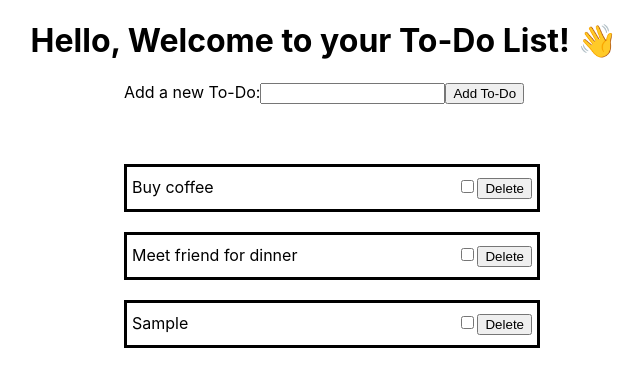
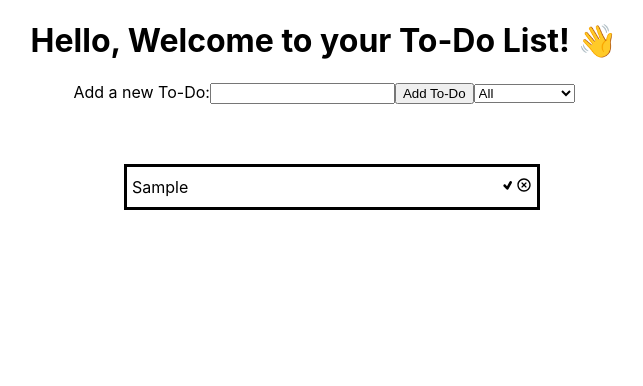
Before and after one commit to davidptclark/todo-list-react-app, a React (Create React App) app: page / in a window 1280 px wide. Both pictures are taken after typing "Sample" into the empty fields and a click on the button "Add To-Do". Shown: the top 386 px of the page, without its empty margins (316-959 px from the left). Built offline with nearby package versions, Linux system fonts and the light colour scheme.

Commit message:
Add filter by todo status: all, completed, uncompleted

```diff
--- a/package.json
+++ b/package.json
@@ -8,6 +8,7 @@
     "@testing-library/user-event": "^13.5.0",
     "react": "^17.0.2",
     "react-dom": "^17.0.2",
+    "react-icons": "^4.3.1",
     "react-scripts": "5.0.0",
     "web-vitals": "^2.1.4"
   },
--- a/src/App.css
+++ b/src/App.css
@@ -12,12 +12,16 @@
   align-items: flex-start;
 }
 
-.todo-items {
+.todo-item {
   margin: 10px 0px 10px 0px;
   padding: 10px 5px 10px 5px;
   width: 400px;
   display: inline-block;
   border-style: solid;
+}
+
+.completed {
+  text-decoration: line-through;
 }
 
 .buttons {
--- a/src/App.js
+++ b/src/App.js
@@ -2,26 +2,46 @@ import './App.css';
 import Header from './Header';
 import Form from './Form';
 import TodoList from './Todo-list';
-import { useState } from 'react';
+import { useState, useEffect } from 'react';
 
 //TODO: I'd like to include editing at some point but seems difficult. Why? To give the user the ability to edit, a new text box would need to appear (priority ordering)
 
 function App() {
   //Initial state of to-do is best placed here
   //Set up with objects for each item, with a key of text to ease manipulation when we add complexity to the app later
-  const [todos, setTodos] = useState([
-    { text: 'Buy coffee' },
-    { text: 'Meet friend for dinner' },
-  ]);
+  const [todos, setTodos] = useState([]);
+  const [status, setStatus] = useState('all');
+  const [filteredToDos, setFilteredToDos] = useState([]);
+
+  useEffect(() => {
+    filterHandler();
+  }, [todos, status]);
+
+  const filterHandler = () => {
+    switch (status) {
+      case 'completed':
+        setFilteredToDos(todos.filter((todo) => todo.isComplete === true));
+        break;
+      case 'uncompleted':
+        setFilteredToDos(todos.filter((todo) => todo.isComplete === false));
+        break;
+      default:
+        setFilteredToDos(todos);
+    }
+  };
 
   return (
     <div className="App">
       <Header />
-      <Form setTodos={setTodos} />
+      <Form setTodos={setTodos} setStatus={setStatus} />
       {/* Remember to keep the names consistent for prop reference! */}
       {/* Uses function from state to add tasks submitted via form */}
       <div className="container" id="todo-list">
-        <TodoList todos={todos} setTodos={setTodos} />
+        <TodoList
+          todos={todos}
+          setTodos={setTodos}
+          filteredToDos={filteredToDos}
+        />
       </div>
       {/* uses initial state to populate To-Do list */}
     </div>
--- a/src/Form.js
+++ b/src/Form.js
@@ -1,13 +1,17 @@
 import { useState } from 'react';
 //Bringing in the add function
-const Form = ({ setTodos }) => {
+const Form = ({ setTodos, setStatus }) => {
   //The introduction of this new state allows for component to be controlled
   const [newTodo, setNewTodo] = useState('');
 
   //Keeping these functions here to access initial state of todos
-  const addTodo = (text) => {
+  const addTodo = (newItem) => {
     setTodos((currList) => {
-      return [...currList, { text }];
+      //There's a package to generate random IDs but keeping it simple
+      return [
+        ...currList,
+        { text: newItem, isComplete: false, id: Math.random() * 1000000 },
+      ];
     });
   };
 
@@ -17,8 +21,12 @@ const Form = ({ setTodos }) => {
       return; //Prevent empty items being added to to-do list
     } else {
       addTodo(newTodo);
-      setNewTodo(''); //Resetting the form after submitting
+      setNewTodo(''); //Resetting the state of form after submitting
     }
+  };
+
+  const filterToDos = (event) => {
+    setStatus(event.target.value);
   };
 
   return (
@@ -27,13 +35,18 @@ const Form = ({ setTodos }) => {
       <label>
         Add a new To-Do:
         <input
-          class="todo-form"
+          className="todo-form"
           value={newTodo}
           //This onChange is reading the incoming changes via e.t.v and updating the state
           onChange={(event) => setNewTodo(event.target.value)}
         />
       </label>
       <button type="submit">Add To-Do </button>
+      <select onChange={filterToDos} name="todos" className="filter">
+        <option value="all">All</option>
+        <option value="completed">Completed</option>
+        <option value="uncompleted">Uncompleted</option>
+      </select>
     </form>
   );
 };
--- a/src/Todo-list.js
+++ b/src/Todo-list.js
@@ -1,25 +1,48 @@
-const TodoList = ({ todos, setTodos }) => {
+import { RiCloseCircleLine } from 'react-icons/ri';
+import { TiTick } from 'react-icons/ti';
+
+const TodoList = ({ todos, setTodos, filteredToDos }) => {
   //Adding to the end of the array allows for easily removing using splice
   const removeToDo = (index) => {
     const newTodos = [...todos];
     newTodos.splice(index, 1);
     setTodos(newTodos);
   };
+
+  const completeToDo = (id) => {
+    setTodos(
+      todos.map((todo) => {
+        if (todo.id === id) {
+          return {
+            ...todo,
+            isComplete: !todo.isComplete,
+          };
+        }
+        return todo;
+      })
+    );
+  };
+
   return (
     <>
-      {todos.map((todo, index) => {
+      {filteredToDos.map((todo, index) => {
         return (
           /* Made into div to allow for box styling */
           <>
-            <div class="todo-items" key={index}>
+            {/* Using JS to toggle class name based on use boolean of isComplete, to apply line-through styling */}
+            <div
+              className={`todo-item ${todo.isComplete ? 'completed' : ''}`}
+              key={index}
+            >
               {/* Using the index as key allows for dynamic reassignment as deleted within list, as well as being passed to the removeToDo function that will allow spice to easily access and remove the item */}
               {todo.text}
               {/* Allow for both completion and deletion */}
-              <div class="buttons">
-                <input type="checkbox" id="checkbox" />
-                <button id="submit" onClick={() => removeToDo(index)}>
-                  Delete
-                </button>
+              <div className="buttons" key={index}>
+                <TiTick id="completed" onClick={() => completeToDo(todo.id)} />
+                <RiCloseCircleLine
+                  id="submit"
+                  onClick={() => removeToDo(index)}
+                />
               </div>
             </div>
           </>
```
Also changed, not shown: 1 other file (tests, documents, lock files or other folders).
